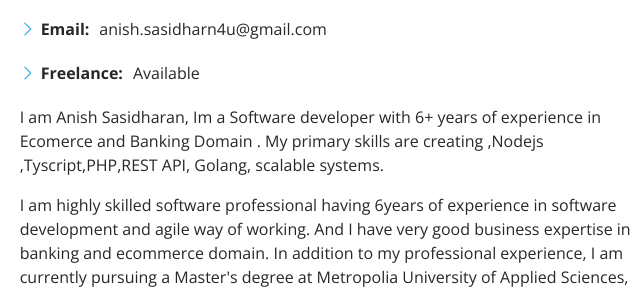
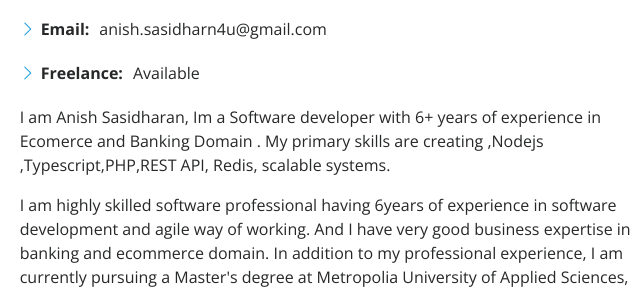
Before and after one commit to Anish4u/Website, a plain HTML site: page index.html in a window 1280 px wide. Shown: the part 1059-1348 px from the top of the page, 619-1259 px from the left. Drawn offline with nearby package versions, Linux system fonts and the light colour scheme; files whose address does not match are found by name.

Commit message:
index change

```diff
--- a/index.html
+++ b/index.html
@@ -110,7 +110,7 @@
                 </ul>
               </div>
             </div>
-            <p>I am Anish Sasidharan, Im a Software developer with 6+ years of experience in Ecomerce and Banking Domain . My primary skills are creating ,Nodejs ,Tyscript,PHP,REST API, Golang, scalable systems.</p>
+            <p>I am Anish Sasidharan, Im a Software developer with 6+ years of experience in Ecomerce and Banking Domain . My primary skills are creating ,Nodejs ,Typescript,PHP,REST API, Redis, scalable systems.</p>
             <p>
               I am highly skilled software professional having 6years of experience in
               software development and agile way of working. And I have very good business
```
